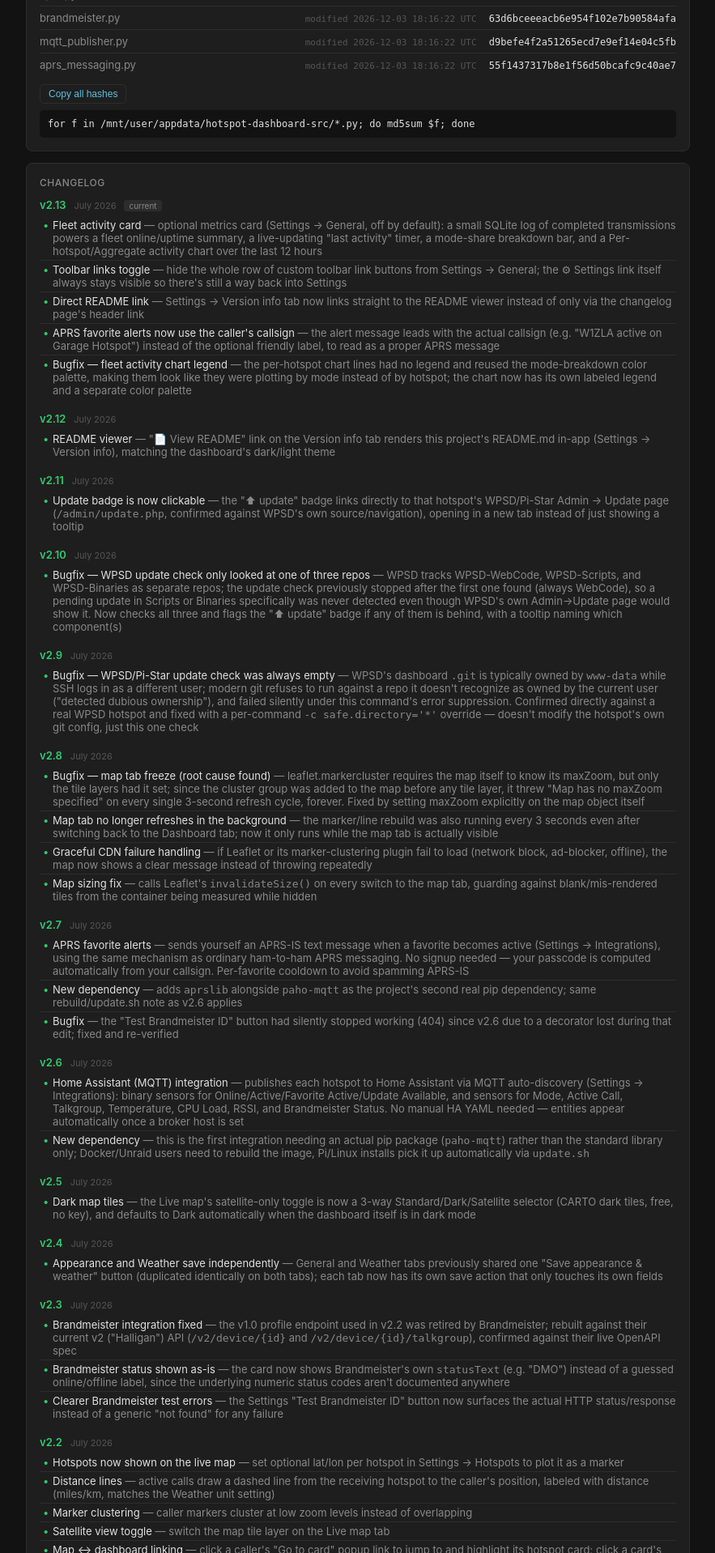
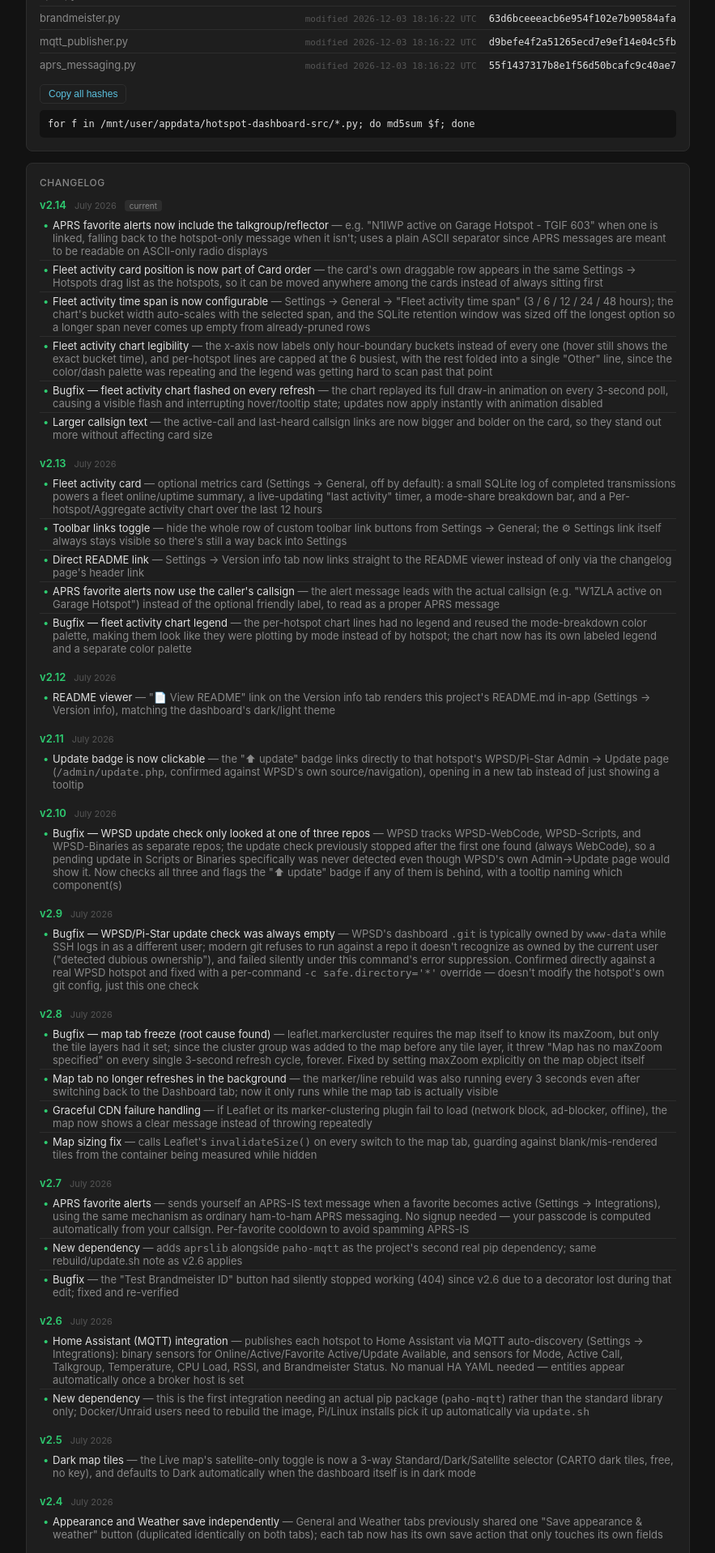
Before and after one commit to rodzillanh/W1ZLA_Hotspot_Dashboard, a Flask app: page /version in a window 1280 px wide. Shown: the part 491-2409 px from the top of the page at 81% size, without its empty margins (198-1081 px from the left). Run offline with Flask 3, Linux system fonts and the light colour scheme; some libraries are stand-ins or nearby versions.

Commit message:
Update version info changelog and feature list for v2.14
Catches up the changelog/feature list with everything since v2.13:
APRS talkgroup in alerts, fleet activity card order + configurable
time span, chart legibility fixes, the flash bugfix, and larger
callsign text.

```diff
--- a/templates/version.html
+++ b/templates/version.html
@@ -96,9 +96,24 @@
 
         <div class="release">
             <div class="release-header">
+                <span class="release-version">v2.14</span>
+                <span class="release-date">July 2026</span>
+                <span class="release-tag">current</span>
+            </div>
+            <ul class="change-list">
+                <li><span>APRS favorite alerts now include the talkgroup/reflector</span> — e.g. "N1IWP active on Garage Hotspot - TGIF 603" when one is linked, falling back to the hotspot-only message when it isn't; uses a plain ASCII separator since APRS messages are meant to be readable on ASCII-only radio displays</li>
+                <li><span>Fleet activity card position is now part of Card order</span> — the card's own draggable row appears in the same Settings → Hotspots drag list as the hotspots, so it can be moved anywhere among the cards instead of always sitting first</li>
+                <li><span>Fleet activity time span is now configurable</span> — Settings → General → "Fleet activity time span" (3 / 6 / 12 / 24 / 48 hours); the chart's bucket width auto-scales with the selected span, and the SQLite retention window was sized off the longest option so a longer span never comes up empty from already-pruned rows</li>
+                <li><span>Fleet activity chart legibility</span> — the x-axis now labels only hour-boundary buckets instead of every one (hover still shows the exact bucket time), and per-hotspot lines are capped at the 6 busiest, with the rest folded into a single "Other" line, since the color/dash palette was repeating and the legend was getting hard to scan past that point</li>
+                <li><span>Bugfix — fleet activity chart flashed on every refresh</span> — the chart replayed its full draw-in animation on every 3-second poll, causing a visible flash and interrupting hover/tooltip state; updates now apply instantly with animation disabled</li>
+                <li><span>Larger callsign text</span> — the active-call and last-heard callsign links are now bigger and bolder on the card, so they stand out more without affecting card size</li>
+            </ul>
+        </div>
+
+        <div class="release">
+            <div class="release-header">
                 <span class="release-version">v2.13</span>
                 <span class="release-date">July 2026</span>
-                <span class="release-tag">current</span>
             </div>
             <ul class="change-list">
                 <li><span>Fleet activity card</span> — optional metrics card (Settings → General, off by default): a small SQLite log of completed transmissions powers a fleet online/uptime summary, a live-updating "last activity" timer, a mode-share breakdown bar, and a Per-hotspot/Aggregate activity chart over the last 12 hours</li>
@@ -391,9 +406,11 @@
                 <li>Optional metrics card <span style="color:var(--text-dim)">(off by default — Settings → General)</span>, backed by a small SQLite log of completed transmissions</li>
                 <li>Fleet online/total count and dashboard process uptime</li>
                 <li>Live-updating "last activity" — how long ago and which hotspot, ticking the same way per-card timers do</li>
-                <li>Mode-share breakdown — stacked bar + legend for DMR/D-Star/YSF/P25/NXDN activity over the last 12 hours</li>
-                <li>Per-hotspot / Aggregate activity chart — 15-minute buckets over the last 12 hours, toggle between one line per hotspot or a summed total</li>
-                <li>Rows older than 13 hours are pruned automatically; no manual cleanup needed</li>
+                <li>Mode-share breakdown — stacked bar + legend for DMR/D-Star/YSF/P25/NXDN activity over the selected time span</li>
+                <li>Per-hotspot / Aggregate activity chart — bucket width auto-scales to the selected span, toggle between one line per hotspot (capped at the 6 busiest, rest folded into "Other") or a summed total</li>
+                <li>Time span is configurable — Settings → General → "Fleet activity time span" (3/6/12/24/48 hours)</li>
+                <li>Card position is part of the same drag-and-drop Card order list as the hotspots (Settings → Hotspots) — can be moved anywhere among the cards</li>
+                <li>Rows older than the longest selectable span are pruned automatically; no manual cleanup needed</li>
             </ul>
         </div>
 
@@ -406,7 +423,7 @@
                 <li><span>Brandmeister</span> — per-hotspot repeater status text and static talkgroup subscriptions, via Brandmeister's current v2 device API <span style="color:var(--text-dim)">(needs your hotspot's Brandmeister/CCS7 ID)</span></li>
                 <li><span>WPSD/Pi-Star update check</span> — flags hotspots running a git-based dashboard checkout that's behind its upstream remote</li>
                 <li><span>Home Assistant (MQTT)</span> — publishes each hotspot as an HA device via MQTT auto-discovery: online/active/favorite-active/update-available binary sensors, plus mode/call/talkgroup/temperature/CPU/RSSI/Brandmeister-status sensors <span style="color:var(--text-dim)">(needs an MQTT broker)</span></li>
-                <li><span>APRS favorite alerts</span> — sends yourself an APRS-IS text message (led by the caller's actual callsign) when a favorite becomes active, with a per-favorite cooldown <span style="color:var(--text-dim)">(needs your amateur radio callsign)</span></li>
+                <li><span>APRS favorite alerts</span> — sends yourself an APRS-IS text message (led by the caller's actual callsign, plus the linked talkgroup/reflector if one is known) when a favorite becomes active, with a per-favorite cooldown <span style="color:var(--text-dim)">(needs your amateur radio callsign)</span></li>
             </ul>
         </div>
 
```
